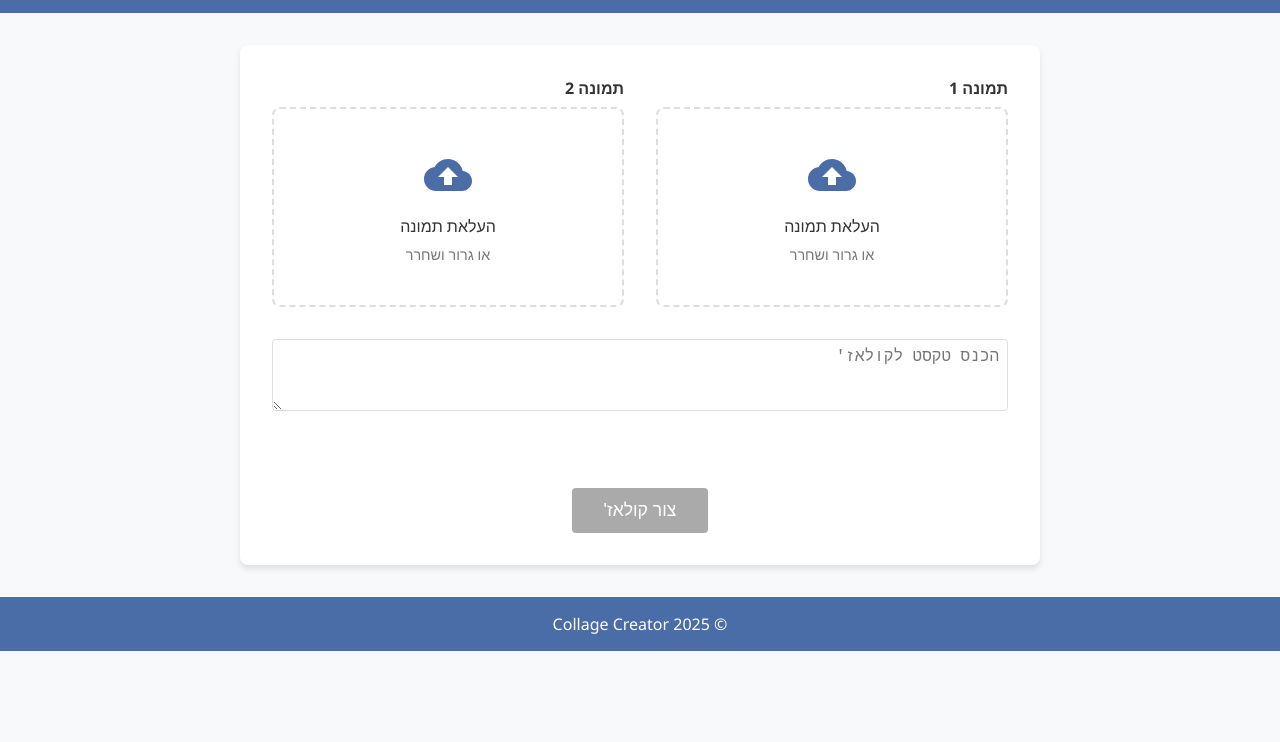
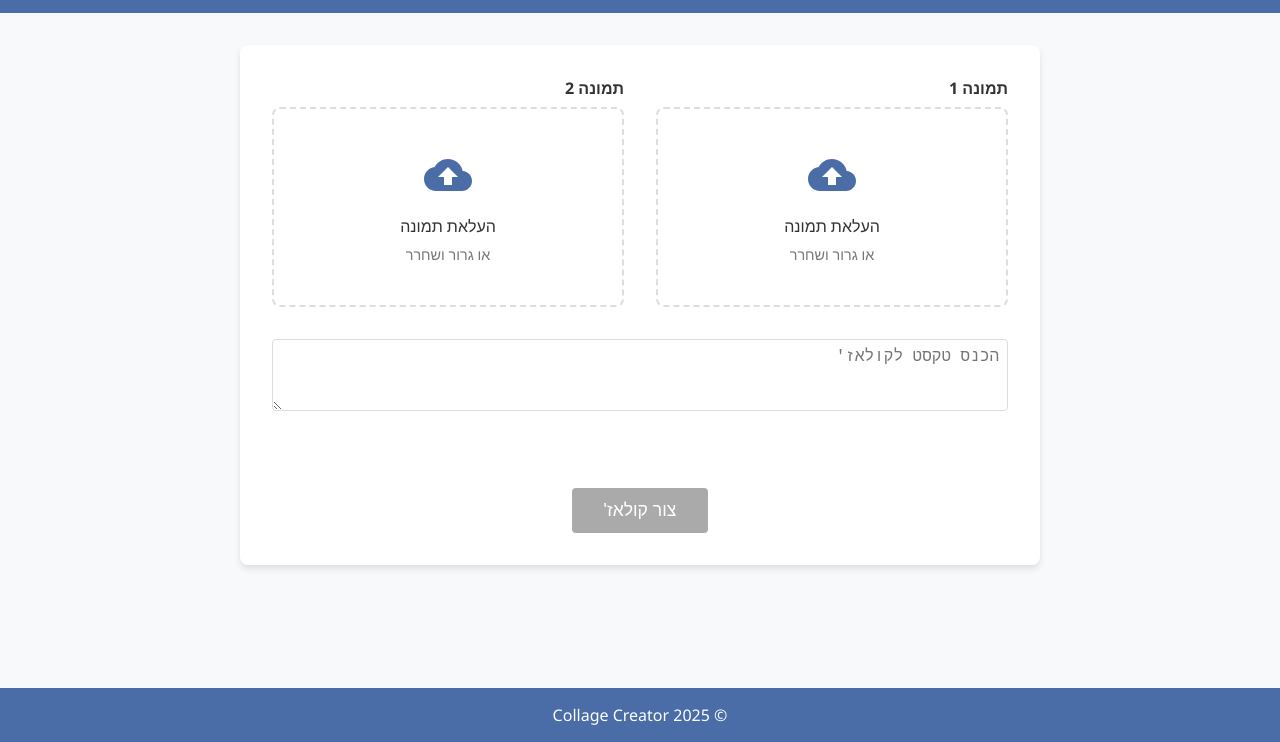
Before and after one commit to yairmishnayot/collage-creator, a plain HTML site: page index.html in a window 1280 px wide. Shown: the part 58-800 px from the top of the page. Drawn offline with Linux system fonts and the light colour scheme.

Commit message:
Updated styles

```diff
--- a/css/style.css
+++ b/css/style.css
@@ -14,18 +14,27 @@
 }
 
 body {
-  font-family: 'Segoe UI', 'Roboto', 'Oxygen', 'Ubuntu', 'Cantarell', 'Fira Sans',
-    'Droid Sans', 'Helvetica Neue', 'Arial Hebrew', sans-serif;
+  font-family: "Segoe UI", "Roboto", "Oxygen", "Ubuntu", "Cantarell",
+    "Fira Sans", "Droid Sans", "Helvetica Neue", "Arial Hebrew", sans-serif;
   -webkit-font-smoothing: antialiased;
   -moz-osx-font-smoothing: grayscale;
   color: var(--text-color);
   background-color: var(--secondary-color);
+  min-height: 100vh;
+  display: flex;
+  flex-direction: column;
+  margin: 0;
+}
+
+main {
+  flex: 1;
 }
 
 .container {
   max-width: 1200px;
   margin: 0 auto;
   padding: 2rem 1rem;
+  width: 90%;
 }
 
 button {
@@ -48,7 +57,8 @@ button:disabled {
   cursor: not-allowed;
 }
 
-input, textarea {
+input,
+textarea {
   padding: 0.5rem;
   border: 1px solid var(--border-color);
   border-radius: 4px;
@@ -102,6 +112,7 @@ input, textarea {
   box-shadow: var(--box-shadow);
   padding: 2rem;
   max-width: 800px;
+  width: 100%;
   margin: 0 auto;
 }
 
```
